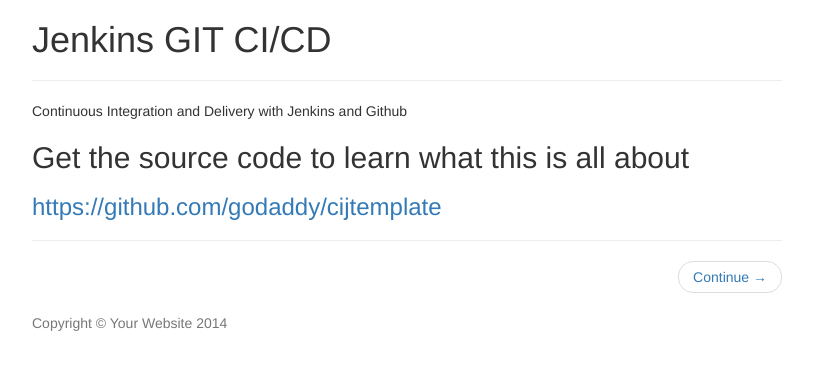
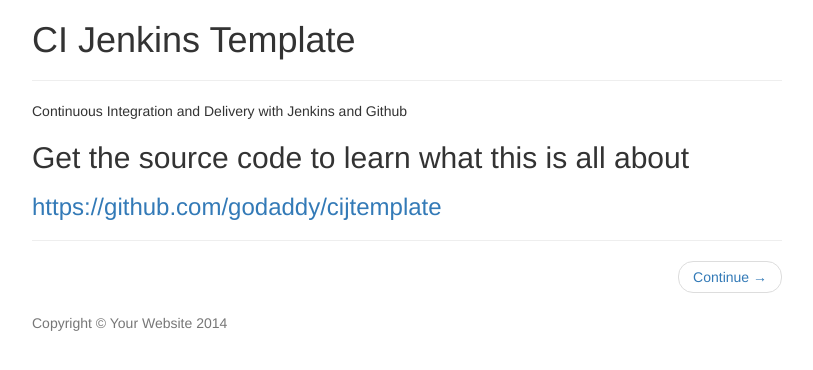
Before and after one commit to godaddy/cijtemplate, a Django app: page / in a window 1280 px wide. Shown: the top 370 px of the page, without its empty margins (233-1046 px from the left). Run offline with Django 3.2, Linux system fonts and the light colour scheme; some libraries are stand-ins or nearby versions.

Commit message:
Better title

```diff
--- a/cijtemplate/templates/base.html
+++ b/cijtemplate/templates/base.html
@@ -10,7 +10,7 @@
     <meta name="description" content="">
     <meta name="author" content="">
 
-    <title>{{ title|default:"Jenkins GIT CI/CD" }}</title>
+    <title>{{ title|default:"CI Jenkins Template" }}</title>
     <!-- Latest compiled and minified CSS -->
     <link rel="stylesheet" href="//maxcdn.bootstrapcdn.com/bootstrap/3.3.4/css/bootstrap.min.css">
 
@@ -31,7 +31,7 @@
         <div class="row">
             <div class="col-lg-8 col-lg-offset-2 col-md-10 col-md-offset-1">
                 <div class="site-heading">
-                        <h1>{{ heading|default:"Jenkins GIT CI/CD" }}</h1>
+                        <h1>{{ heading|default:"CI Jenkins Template" }}</h1>
                     <hr class="small">
                     <span class="subheading">{{ headline|default:"Continuous Integration and Delivery with Jenkins and Github" }}</span>
                 </div>
```
